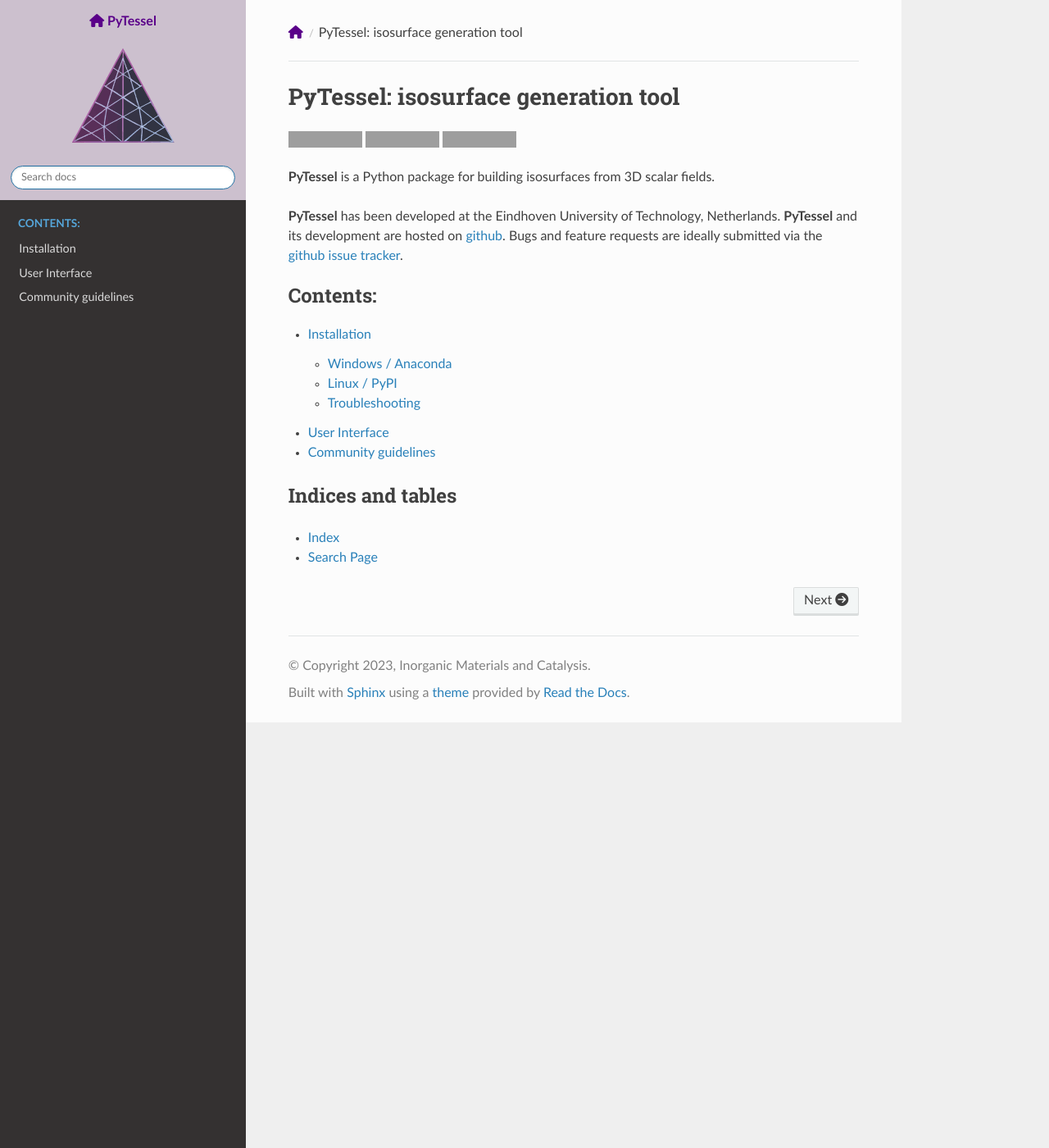
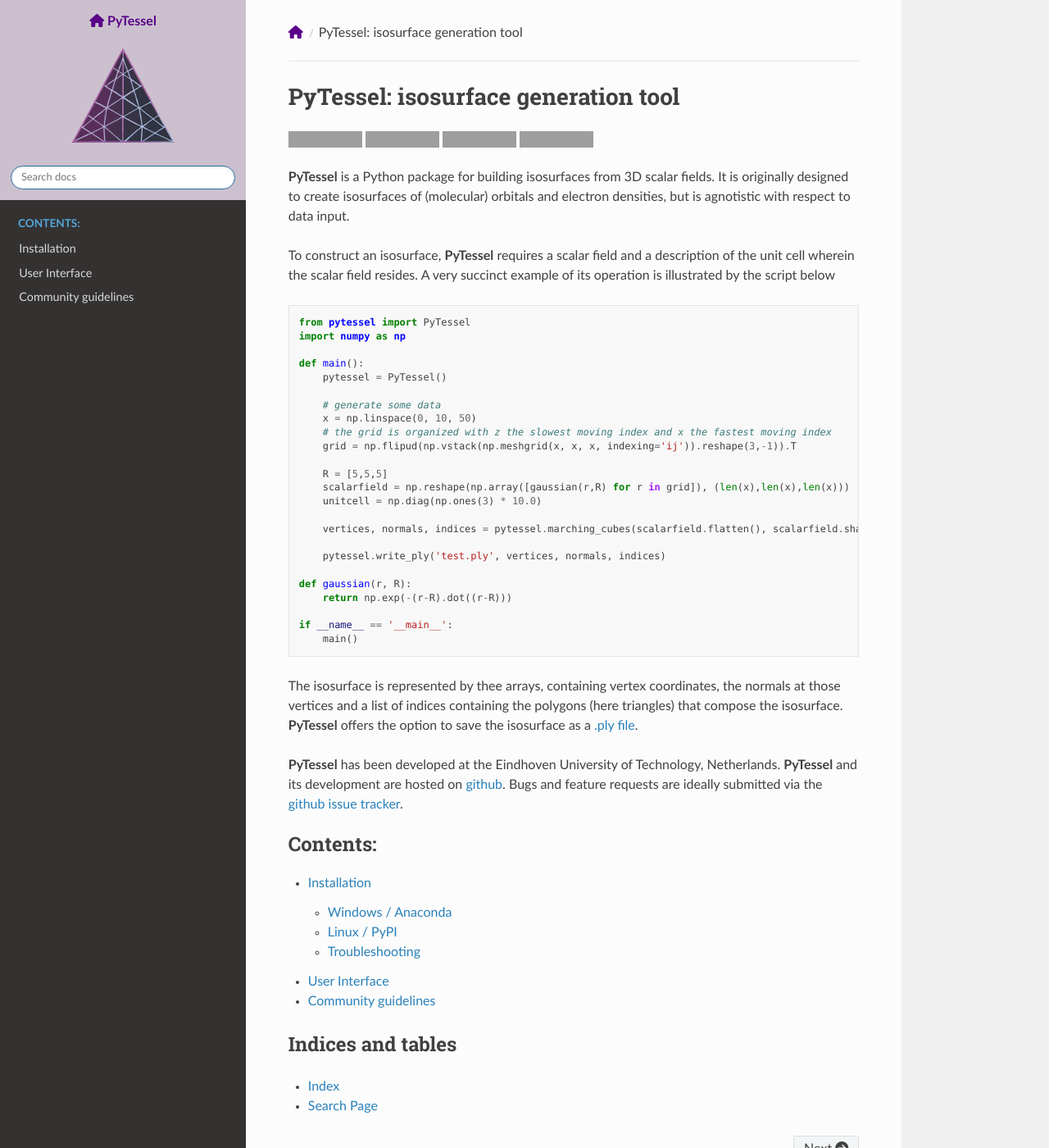
Before and after one commit to ifilot/pytessel, a Sphinx documentation site: the page built from docs/index.rst, in a window 1280 px wide and 1400 px high. Shown: the whole window at 82% size. Built offline with Sphinx 7.4.7 and the Read the Docs theme 2.0.0, drawn with Linux system fonts in a browser that asks for light colours; nearby versions of some CDN libraries; grey boxes are pictures that could not be loaded.

```diff
--- a/docs/community_guidelines.rst
+++ b/docs/community_guidelines.rst
@@ -4,11 +4,11 @@
 Community guidelines
 ********************
 
-* Contributions to :program:`PyQInt` are always welcome and appreciated. Before doing
+* Contributions to :program:`PyTessel` are always welcome and appreciated. Before doing
   so, please first read the `CONTRIBUTING <https://github.com/ifilot/pyqint/blob/master/CONTRIBUTING.md>`_
   guide.
 * For reporting issues or problems with the software, you are kindly invited to
   `to open a new issue on Github with the bug tag <https://github.com/ifilot/pyqint/issues/new?labels=bug>`_.
-* If you seek support in using :program:`PyQInt`, please
+* If you seek support in using :program:`PyTessel`, please
   `open an issue with the question tag <https://github.com/ifilot/pyqint/issues/new?labels=question>`_.
 * If you wish to contact the developers, please send an e-mail to i.a.w.filot@tue.nl.
--- a/docs/index.rst
+++ b/docs/index.rst
@@ -1,15 +1,54 @@
 PyTessel: isosurface generation tool
 ====================================
 
-.. image:: https://img.shields.io/github/v/tag/ifilot/pytessel?label=version
-   :alt: GitHub tag (latest SemVer)
+.. image:: https://anaconda.org/ifilot/pytessel/badges/version.svg
+   :target: https://anaconda.org/ifilot/pytessel
+.. image:: https://img.shields.io/pypi/v/pytessel?color=green
+   :target: https://pypi.org/project/pytessel/
 .. image:: https://github.com/ifilot/pytessel/actions/workflows/build.yml/badge.svg
    :target: https://github.com/ifilot/pytessel/actions/workflows/build.yml
 .. image:: https://img.shields.io/badge/License-GPLv3-blue.svg
    :target: https://www.gnu.org/licenses/gpl-3.0
 
 :program:`PyTessel` is a Python package for building isosurfaces from 3D scalar
-fields.
+fields. It is originally designed to create isosurfaces of (molecular) orbitals
+and electron densities, but is agnotistic with respect to data input.
+
+To construct an isosurface, :program:`PyTessel` requires a scalar field and a
+description of the unit cell wherein the scalar field resides. A very succinct
+example of its operation is illustrated by the script below
+
+.. code:: python
+
+    from pytessel import PyTessel
+    import numpy as np
+
+    def main():
+        pytessel = PyTessel()
+
+        # generate some data
+        x = np.linspace(0, 10, 50)
+        # the grid is organized with z the slowest moving index and x the fastest moving index
+        grid = np.flipud(np.vstack(np.meshgrid(x, x, x, indexing='ij')).reshape(3,-1)).T
+
+        R = [5,5,5]
+        scalarfield = np.reshape(np.array([gaussian(r,R) for r in grid]), (len(x),len(x),len(x)))
+        unitcell = np.diag(np.ones(3) * 10.0)
+
+        vertices, normals, indices = pytessel.marching_cubes(scalarfield.flatten(), scalarfield.shape, unitcell.flatten(), 0.1)
+
+        pytessel.write_ply('test.ply', vertices, normals, indices)
+
+    def gaussian(r, R):
+        return np.exp(-(r-R).dot((r-R)))
+
+    if __name__ == '__main__':
+        main()
+
+The isosurface is represented by thee arrays, containing vertex coordinates,
+the normals at those vertices and a list of indices containing the polygons
+(here triangles) that compose the isosurface. :program:`PyTessel` offers the
+option to save the isosurface as a `.ply file <https://en.wikipedia.org/wiki/PLY_(file_format)>`_.
 
 :program:`PyTessel` has been developed at the Eindhoven University of Technology,
 Netherlands. :program:`PyTessel` and its development are hosted on `github
```
Also changed, not shown: 1 other file.
